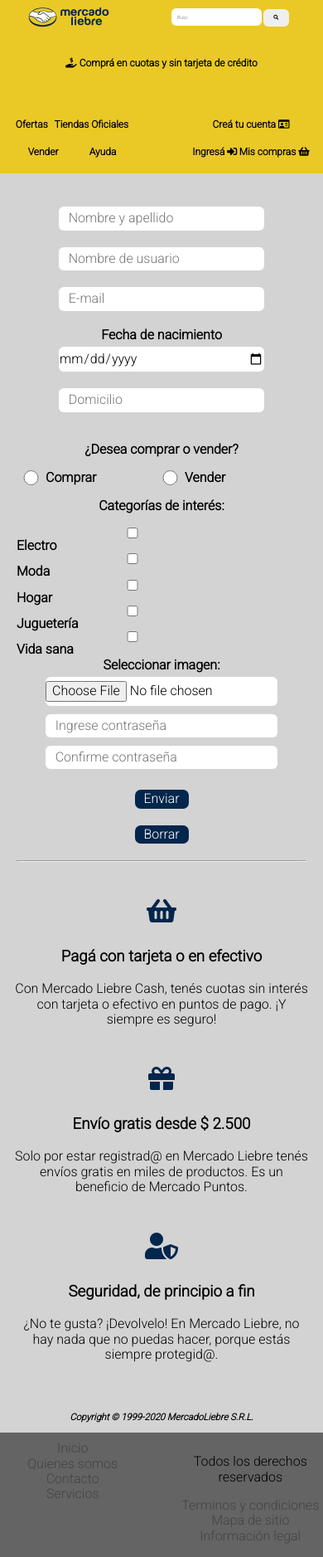
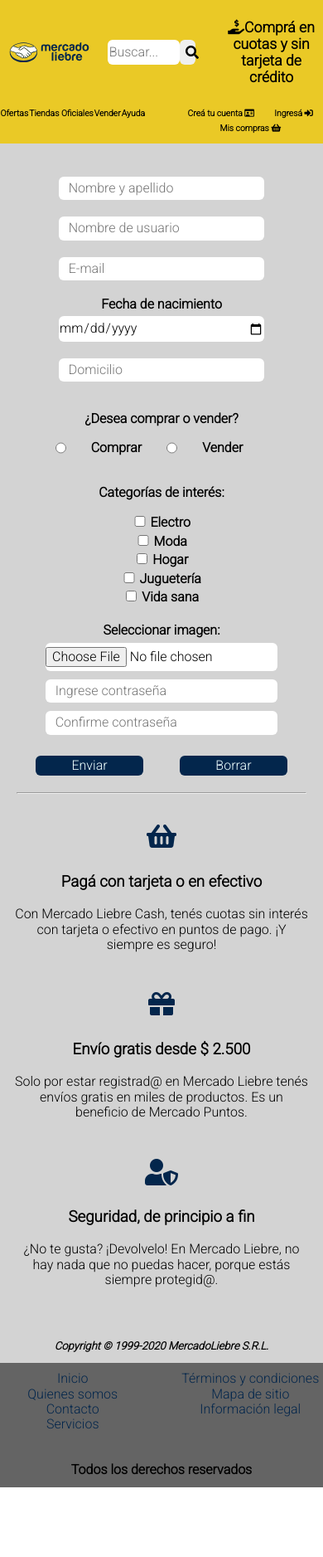
Before and after one commit to Bramar95/microDesafio, a website: page views/register.html in a window 390 px wide. Shown: the whole page at 83% size. After the commit the page ends 1793 px from the top, so only its background shows below. Drawn offline with Linux system fonts and the light colour scheme; files whose address does not match are found by name.

Commit message:
entrega de microdesafio

```diff
--- a/app.js
+++ b/app.js
@@ -4,12 +4,12 @@
 let staticFiles= express.static(path.resolve(__dirname, "public"));
 app.use(staticFiles);
 
-app.listen(3000,()=> console.log("Servidor corriendo en el puerto 3000"));
+app.listen(process.env.PORT || 3000,()=> console.log("Servidor corriendo en el puerto 3000"));
 
 app.get("/", (req, res)=> {
 let htmlPath= path.join(__dirname, "/views/home.html");
 res.sendFile(htmlPath);
-});
+}
 
 app.get("/register", (req, res)=> {
     let registerPath= path.join(__dirname, "/views/register.html");
--- a/public/css/styles.css
+++ b/public/css/styles.css
@@ -14,11 +14,6 @@
     margin: 10px;
 }
 /*header*/
-.products-book {
-    background-color: lightgray;
-    width: 100%;
-    margin: auto;
-}
 .header-container {
     width: 100%;
     display: flex;
@@ -35,29 +30,39 @@
     display: flex;
     flex-wrap: wrap;
     text-align: center;
-    margin: auto;
     width: 50%;
+    min-height: 20px;
+    height: 30px;
+    margin-top: 10px;
 }
-.search {
-    width: 70%;
-    padding: 7px;
-    padding-right: 15px;
+#search {
+    width: 40%;
     border-radius: 6px;
     border: 0px;
+    margin: 10px 0px 0px 20px;
 }
 .search-button {
     padding: 7px;
     border-radius: 6px;
     border: 0px;
-    width: 20%;
+    width: 15%;
+    margin: 10px 0px 0px 0px;
+    max-width: 30px;
+    transition: all 0.5s;
+    min-height: 20px;
+    height: 20px;
 }
 .promotion-text {
+    width: 100%;
+    margin: 0px;
+    padding: 29px;
+    font-family: "Roboto", sans-serif;
+    font-size: 110%;
+    font-weight: bold;
+    padding: 5px;
     text-align: center;
-    width: 100%;
-    margin: auto;
-    padding-bottom: 20px;
 }
-.burger-menu {
+.burguer-menu {
 	background-color: #03264C;
 	color: #ffffff;
 	font-size: 24px;
@@ -69,24 +74,18 @@
 	align-items: center;
     border-radius: 7px;
 }
-#truck {
-    color: #39b54a;
-    display: block;
-    font-size: 16px;
-    padding: 5px;
-    width: 30px;
-    height: 30px;
-    border: 1px solid #39b54a;
-    background-color: #FFF;
-    border-radius: 50%;
-    position: absolute;
-    right: 20px;
-    top: -15px;
-    align-self: flex-start;
-    transition: transform, 0.5s;
+.main-header {
+    background-color: #EAC926;
+    font-family: "roboto", arial;
+    padding-bottom: 10px;
 }
-#truck:hover {
-    transform: rotate(-90deg);
+.header-nav a {
+    font-weight: bold;
+    text-decoration: none;
+    color: black;
+}
+.header-nav {
+    display: none;
 }
 .header-nav ul {
     list-style: none;
@@ -108,6 +107,12 @@
 .banner img{
     width:100%;
 }
+/*main home*/
+.products-book {
+    background-color: lightgray;
+    width: 100%;
+    margin: auto;
+}
 .price {
     width: 40%;
     display: block;
@@ -122,21 +127,7 @@
 .product img {
     width:100%;
 }
-.main-header {
-    background-color: #EAC926;
-    font-family: "roboto", arial;
-    font-size: 25%;
-}
-.main-header h2 {
-    font-size: 12px;
-    text-align: center;
-}
-.header-nav a {
-    font-weight: bold;
-    text-decoration: none;
-    color: black;
-    font-size: 12px;
-}
+
 .main-footer {
     text-align: center;
 }
@@ -147,22 +138,19 @@
 .product {
     background-color: #fff;
     margin: 10px;
-    box-shadow: 0;
-    transition: box-shadow, 0.5s;
-}
-.product:hover {
-    box-shadow: 0px 0px 15px rgb(100, 100, 100);
+    transition: all, 0.5s;
 }
 .description {
     background-color: #fff;
 	padding: 15px 0;
-	box-shadow: 0 0 5px rgba(100, 100, 100);
 	display: flex;
 	flex-wrap: wrap;
 	flex-direction: row;
 	align-items: center;
 	justify-content: space-between;
     position: relative;
+    transition: all 0.5s;
+    border-top: 0.5px solid lightgrey;
 }
 .product-name {
     display: none;
@@ -170,8 +158,21 @@
     width: 100%;
     padding-left: 10px;
 }
-.header-nav {
-    display: none;
+#truck {
+    color: #39b54a;
+    display: block;
+    font-size: 16px;
+    padding: 5px;
+    width: 30px;
+    height: 30px;
+    border: 1px solid #39b54a;
+    background-color: #FFF;
+    border-radius: 50%;
+    position: absolute;
+    right: 20px;
+    top: -15px;
+    align-self: flex-start;
+    transition: transform, 0.5s;
 }
 /*footer*/
 ul {
@@ -206,25 +207,27 @@
     text-align: center;
     font-weight: bold;
     margin: auto;
-    font-size: 0.6rem;
+    font-size: 0.7rem;
     font-style: italic;
 }
 .footer-title {
     text-align: center;
+    margin: auto;
+    font-weight: bold;
 }
 .bottom-footer {
         display: flex;
         margin: auto;
-        height: 150px;
+        min-height: 150px;
         flex-wrap: wrap;
         padding-top: 10px;
         justify-content: space-between;
         background-color: rgb(100, 100, 100);
     }
-.footer-list-left li a,
-.footer-list-right li a{
+.item-footer {
     list-style: none;
-    color: #444;
+    color: #03264C;
+    padding: 20px 0px;
 }
 /*Main login*/
 .container-login {
@@ -246,28 +249,29 @@
     transition: background-color, 0.5s;
     border-radius: 7px;
     width: 80%;
-    margin: 20px auto;
+    margin: 20px ;
     border: 0px;
+    padding: 5px 0px;
 }
 .container-login input:hover {
-    background-color:  #03264C;
+    background-color:  #03264c;
 }
 .submit-login {
     width: 65px;
-    background-color: #03264C;
-    border-radius: 7px;
+    background-color: #03264c;
+    color: #fff;
+    border-radius: 6px;
     margin: 20px;
     border: 0px;
     transition: all, 0.5s;
-    padding: 2px 0px;
-    color: #ffffff;
+    padding: 5px 0px;
 }
-.submit-login:hover {
-    background-color: #fff;
+hr {
+    margin: 0px;
 }
 /*register*/
 .register-container {
-    background-color: lightgray;
+    background-color: lightgray;;
     width: 100%;
     text-align: center;
     font-family: "Roboto", sans-serif;
@@ -288,7 +292,7 @@
     border: 0px;
 }
 .input-box input:hover {
-    background-color:  #03264c;
+    background-color:  #0022AA;
 }
 #birth-date {
     margin-top: 5px;
@@ -306,44 +310,49 @@
 .input-box-radio {
     display: flex;
     flex-wrap: wrap;
+    justify-content: center;
+    margin: 10px 0px;
 }
 .input-box-radio p{
     width: 100%;
 }
 .input-box-radio label{
-    width: 38%;
     text-align: left;
+    display: inline;
 }
 .input-box-radio input {
-    width: 10%;
+    display: inline;
 }
 .list-check {
     width: 100%;
 }
+.item-box {
+    width: 100%;
+    display: flex;
+    flex-wrap: wrap;
+    justify-content: center;
+    margin: 2px 0px;
+}
 .input-box-list {
     display: flex;
     flex-wrap: wrap;
+    margin: 20px 0px;
 }
 .input-box-list input {
-    width: 8%;
+    width: 30%;
 }
 .input-box-list label {
-    width: 90%;
+    width: 40%;
     text-align: left;
 }
-.input-box-list input {
-    width: 80%;
-}
 .button {
-    width: 65px;
+    margin: 20px;
     background-color: #03264C;
-    border-radius: 7px;
-    margin: 20px auto;
+    color: azure;
     border: 0px;
-    transition: all, 0.5s;
-    padding: 2px 0px;
-    color: #ffffff;
-    display: block;
+    border-radius: 6px;
+    min-width: 130px;
+    padding: 3px 0px;
 }
 .input-box-pass input {
     margin: 5px;
@@ -358,7 +367,25 @@
         flex-wrap: wrap;
         justify-content: space-around;
     }
-    .burger-menu {
+    .promotion-text {
+        width: 32%;
+     }
+     .logo {
+         width: 32%;
+     }
+     .search-container {
+        width: 32%;
+        margin: auto;
+    }
+    #search {
+        width: 70%;
+        margin: 0px;
+    }
+    .search-button {
+        height: 30px;
+        margin: 0px;
+    }
+    .burguer-menu {
         display: none;
     }
     .product-name {
@@ -366,23 +393,45 @@
         opacity: 0;
         transition: opacity, 0.5s;
     }
-    .product-name:hover {
+    .product:hover {
+        box-shadow: 0px 0px 15px rgb(100, 100, 100);
+    }
+    .product:hover > div h3 {
         opacity: 1;
     }
-    .promotion-text {
-        font-size: 150px;
+    .product:hover > div i  {
+        transform: rotate(-90deg);
     }
     .header-nav {
         display: flex;
         flex-wrap: wrap;
+        flex-direction: row ;
         justify-content: space-between;
-        padding: 15px;
+        padding: 0px;
     }
-    .header-nav ul {
-        width: 40%;
+    .nav-left {
+        width: 45%;
+        display: flex;
+        flex-wrap: wrap;
+        justify-content: space-around;
+    }
+    .nav-right {
+        width: 45%;
+        display: flex;
+        flex-wrap: wrap;
+    }
+    .nav-right li a{
+        width: 30%;
+    }
+    .nav-left li a{
+        width: 18%;
     }
     .header-nav ul li {
-        font-size: 1.8rem;
+        padding: 0px;
+        text-align: center;
+    }
+    .header-nav ul li a{
+        font-size: 65%;
     }
     .latest-content,
     .offer-content{
@@ -408,17 +457,8 @@
         padding: 8px 0px;
         margin: auto;
     }
-    .search-container {
-        width: 40%;
-        margin: auto;
-    }
-    #search {
-        padding-right: 80px;
-    }
-    .promotion-text {
+    .promotion-text p{
         width: 100%;
-        margin: auto;
-        padding: 29px;
     }
     .footer-menu-left {
         width: 45%;
@@ -426,8 +466,33 @@
     .footer-menu-right {
         width: 45%;
     }
+    .button:hover {
+        background-color: #fff;
+        color: #444;
+        border: 2px #444;
+    }
+    .input-box-list input {
+        padding-left: 50px;
+    }
+    .input-box-radio label {
+        padding: 0px 30px;
+    }.item-box {
+        display: block;
+        text-align: center;
+    }
+    .input-box-list input {
+        width: 5%;
+    }
+    .input-box-list label{
+        width: 30%;
+        text-align: left;
+    }
+    .submit-login:hover {
+        background-color: #fff;
+        color: #444;
+        border: 2px #444;
+    }
 }
-
 @media (min-width: 769px) {
     .latest-content,
     .offer-content{
@@ -438,12 +503,28 @@
     .product {
         width: 20%;
     }
+    #search {
+        width: 60%;
+        border-radius: 6px;
+        border: 0px;
+        margin: 0px 0px 0px 40px;
+    }
     .footer-list {
         display: flex;
         flex-wrap: wrap;
-        justify-content: space-between;
+        justify-content: center;
     }
     .item {
         width: 30%;
     }
+    .nav-right {
+        width: 45%;
+    }
+    .header-nav ul li {
+        padding: 8px;
+
+    }
+    .header-nav ul li a{
+        font-size: 86%;
+    }
 }
--- a/views/register.html
+++ b/views/register.html
@@ -10,17 +10,14 @@
     <header class="main-header">
         <div class="header-container">
             <img class="logo" src="/images/logo-mercado-liebre.svg" alt="logo"><!---No hace falta poner el nombre de la carpeta pública-->
-                <div class="search-container">
-                    <form action="" method="get">
+            <form action="" method="get" class="search-container">
                 <input type=search id="search" placeholder="Buscar..." class="search">
                 <button type="submit" class="search-button"><i class="fa fa-search"></i></button>
             </form>
-                </div>
-            <article>
-                <h2 class="promotion-text">
-                    <i class="fas fa-hand-holding-usd"></i>
-                    Comprá en cuotas y sin tarjeta de crédito
-                </h2>
+            <article class="promotion-text">
+                <p>
+                    <i class="fas fa-hand-holding-usd"></i>Comprá en cuotas y sin tarjeta de crédito
+                </p>
             </article>
         </div>
         <nav class="header-nav">
@@ -31,37 +28,36 @@
                 <li><a href="">Ayuda</a></li>
             </ul>
             <ul class="nav-right">
-                    <li><a href="#">Creá tu cuenta <i class="far fa-id-card"></i></a></li>
-                    <li><a href="/login">Ingresá <i class="fas fa-sign-in-alt"></i></a></li>
-                    <li><a href="/">Mis compras <i class="fas fa-shopping-basket"></i></a></li>
+                <li><a href="/login">Creá tu cuenta <i class="far fa-id-card"></i></a></li>
+                <li><a href="/register">Ingresá <i class="fas fa-sign-in-alt"></i></a></li>
+                <li><a href="#">Mis compras <i class="fas fa-shopping-basket"></i></a></li>
             </ul>
         </nav>
-        <div class="burger-menu">
+        <div class="burguer-menu">
             <i class="fas fa-bars"></i>
-        </div>
         </div>
     </header>
     <main class="register-container">
         <form action="/home.html" method="get">
                 <article class="input-box">
-                    <input type="text" name="surname-name" id="surname-name" placeholder="   Nombre y apellido">
+                    <input type="text" name="surname-name" id="surname-name" placeholder="   Nombre y apellido" required>
                     <label for="" class="feedback"></label>
                 </article>
                 <article class="input-box">
-                    <input type="text" name="user-name" id="user-name" placeholder="   Nombre de usuario">
+                    <input type="text" name="user-name" id="user-name" placeholder="   Nombre de usuario" required>
                     <label for="" class="feedback"></label>
                 </article>
                 <article class="input-box">
-                    <input type="text" name="user-name" id="user-name" placeholder="   E-mail">
+                    <input type="text" name="user-name" id="user-name" placeholder="   E-mail" required>
                     <label for="" class="feedback"></label>
                 </article>
                 <article class="input-box">
                     <label for="birth-date" class="title-input">Fecha de nacimiento</label>
-                    <input type="date" name="birth-date" id="birth-date" placeholder="mm/dd/yyyy">
+                    <input type="date" name="birth-date" id="birth-date" placeholder="mm/dd/yyyy" required>
                     <label for="" class="feedback"></label>
                 </article>
                 <article class="input-box">
-                    <input type="text" name="address" id="address" placeholder="   Domicilio">
+                    <input type="text" name="address" id="address" placeholder="   Domicilio" required>
                     <label for="address" class="feedback"></label>
                 </article>
                 <article class="input-box-radio">
@@ -73,31 +69,36 @@
                 </article>
                 <article class="input-box-list">
                     <p class="list-check">Categorías de interés:</p>
+                    <p class="item-box">
                         <input type="checkbox" name="categorias" value="electro">
                         <label for="electro">Electro</label>
+                    </p>
+                     <p class="item-box">
                         <input type="checkbox" name="categorias" value="moda">
                         <label for="moda">Moda</label>
+                    </p>
+                    <p class="item-box">
                         <input type="checkbox" name="categorias" value="hogar">
                         <label for="hogar">Hogar</label>
+                    </p>
+                    <p class="item-box">
                         <input type="checkbox" name="categorias" value="jugueteria">
                         <label for="jugueteria">Juguetería</label>
+                    </p>
+                    <p class="item-box">
                         <input type="checkbox" name="categorias" value="salud">
                         <label for="salud">Vida sana</label>
+                    </p>
                 </article>
                 <article class="input-box-pass">
                     <p for="profile-photo">Seleccionar imagen:</p>
-                    <input type="file" name="profile-photo" accept=".jpg">
-                    <label for="" class="feedback"></label>
-                    <input type="password" name="pass" placeholder="   Ingrese contraseña">
-                    <label for="" class="feedback"></label>
-                    <input type="password" name="pass-confirm" placeholder="   Confirme contraseña">
-                    <label for="" class="feedback"></label>
+                    <input type="file" name="profile-photo" accept=".jpg" required>
+                    <input type="password" name="pass" placeholder="   Ingrese contraseña" required>
+                    <input type="password" name="pass-confirm" placeholder="   Confirme contraseña" required>
                 </article>
                 <article>
-                    <input type="submit" name="send" value="Enviar" class="button">
-                    <label for="" class="feedback"></label>
+                    <a href="/"><input type="submit" name="send" value="Enviar" class="button"></a>
                     <input type="reset" name="reset" value="Borrar" class="button">
-                    <label for="" class="feedback"></label>
                 </article>
         </form>
         <hr>
@@ -127,21 +128,21 @@
         <footer class="bottom-footer">
             <nav class="footer-menu-left">
                 <ul class="footer-list-left">
-                    <li><a href="#">Inicio</a></li>
-                    <li><a href="#">Quienes somos</a></li>
-                    <li><a href="#">Contacto</a></li>
-                    <li><a href="#">Servicios</a></li>
+                    <li><a href="#" class="item-footer">Inicio</a></li>
+                    <li><a href="#" class="item-footer">Quienes somos</a></li>
+                    <li><a href="#" class="item-footer">Contacto</a></li>
+                    <li><a href="#" class="item-footer">Servicios</a></li>
                 </ul>
             </nav>
             <br>
             <nav class="footer-menu-right">
-                <p class="footer-title">Todos los derechos reservados</p>
                 <ul class="footer-list-right">
-                    <li><a href="#">Terminos y condiciones</a></li>
-                    <li><a href="#">Mapa de sitio</a></li>
-                    <li><a href="#">Información legal</a></li>
+                    <li><a href="#" class="item-footer">Términos y condiciones</a></li>
+                    <li><a href="#" class="item-footer">Mapa de sitio</a></li>
+                    <li><a href="#" class="item-footer">Información legal</a></li>
                 </ul>
             </nav>
+            <p class="footer-title">Todos los derechos reservados</p>
         </footer>
     </body>
 </html>
```
Also changed, not shown: views/home.html (+13 -16 lines), views/login.html (+23 -25 lines), 1 other file. Lines whose indentation alone changed are shown as unchanged.
